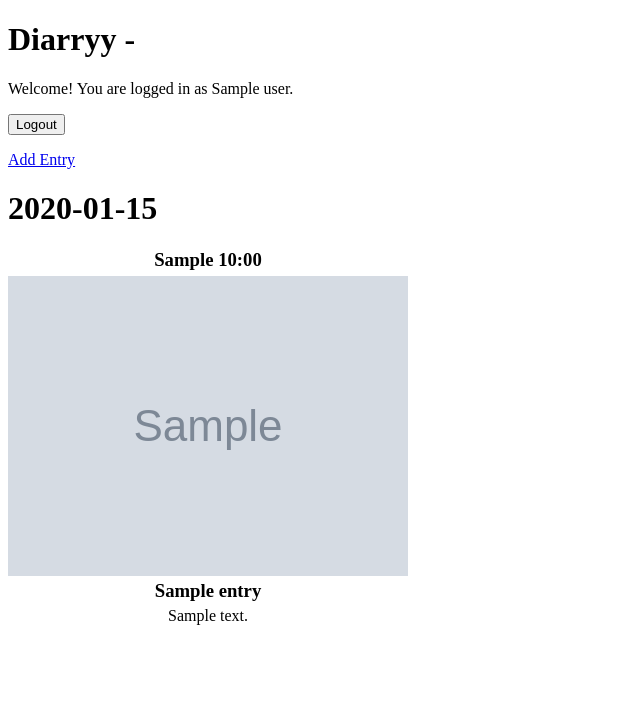
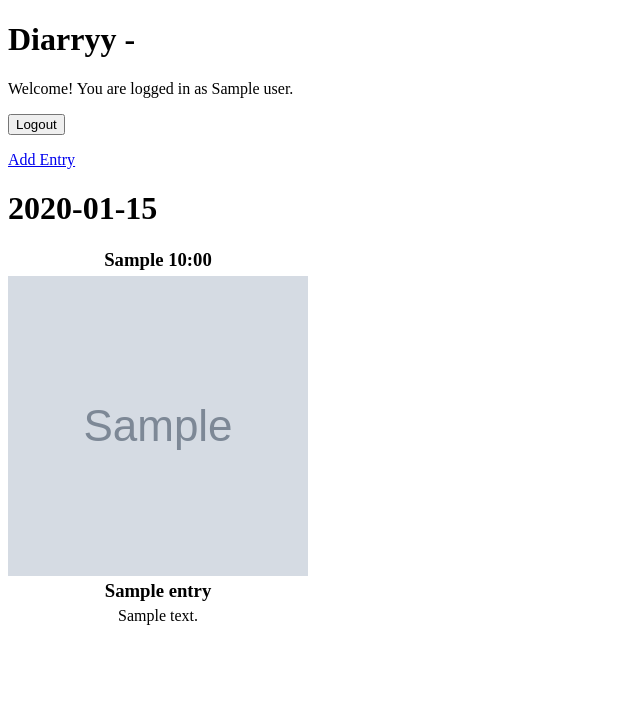
Before and after one commit to xyzhengg/Flask-Diary-App, a Flask app: page /diary/1 in a window 1280 px wide. Shown: the top 722 px of the page, without its empty margins (0-640 px from the left). Run offline with Flask 2, Linux system fonts and the light colour scheme; the visitor is signed in with stand-in values (Sample User, id 1); grey boxes marked "Sample" are stand-in pictures; a database or web service that is not in the repository returns one stand-in record (values such as "Sample title"); some libraries are stand-ins or nearby versions.

Commit message:
made text show but hide overflow in posts. Made images same size with object-fit:cover

```diff
--- a/static/style.css
+++ b/static/style.css
@@ -7,13 +7,15 @@
 
   .carousel-item {
     display: inline-block;
-    height: 300px;
+    width: 300px;
     margin-right: 20px;
     text-align: center;
   }
 
   .carousel-item img {
-    max-width: 100%;
+    width: 300px;
+    height: 300px;
+    object-fit: cover;
   }
 
   .carousel h3 {
@@ -23,4 +25,9 @@
 
   .carousel p {
     margin-top: 0;
+    width: 300px;
+    height: 100px;
+    word-wrap: break-word;
+    white-space: normal;
+    overflow-y: hidden;
   }
```
